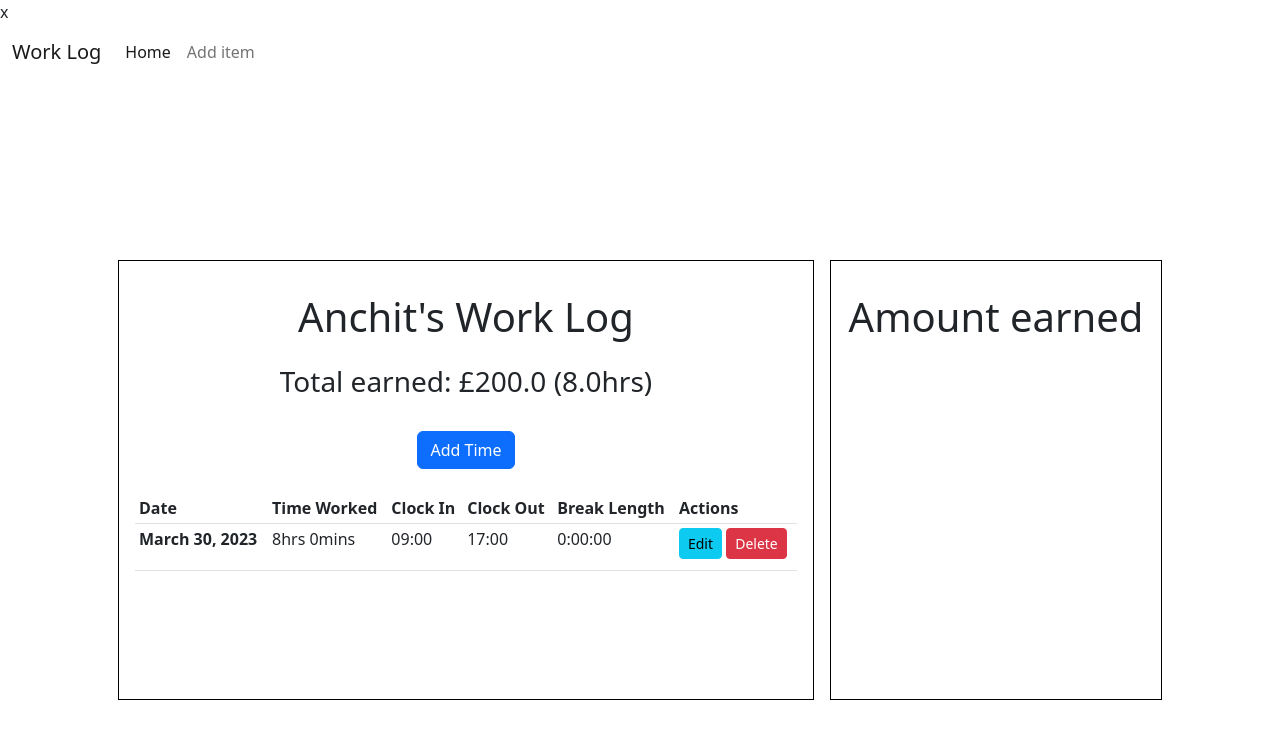
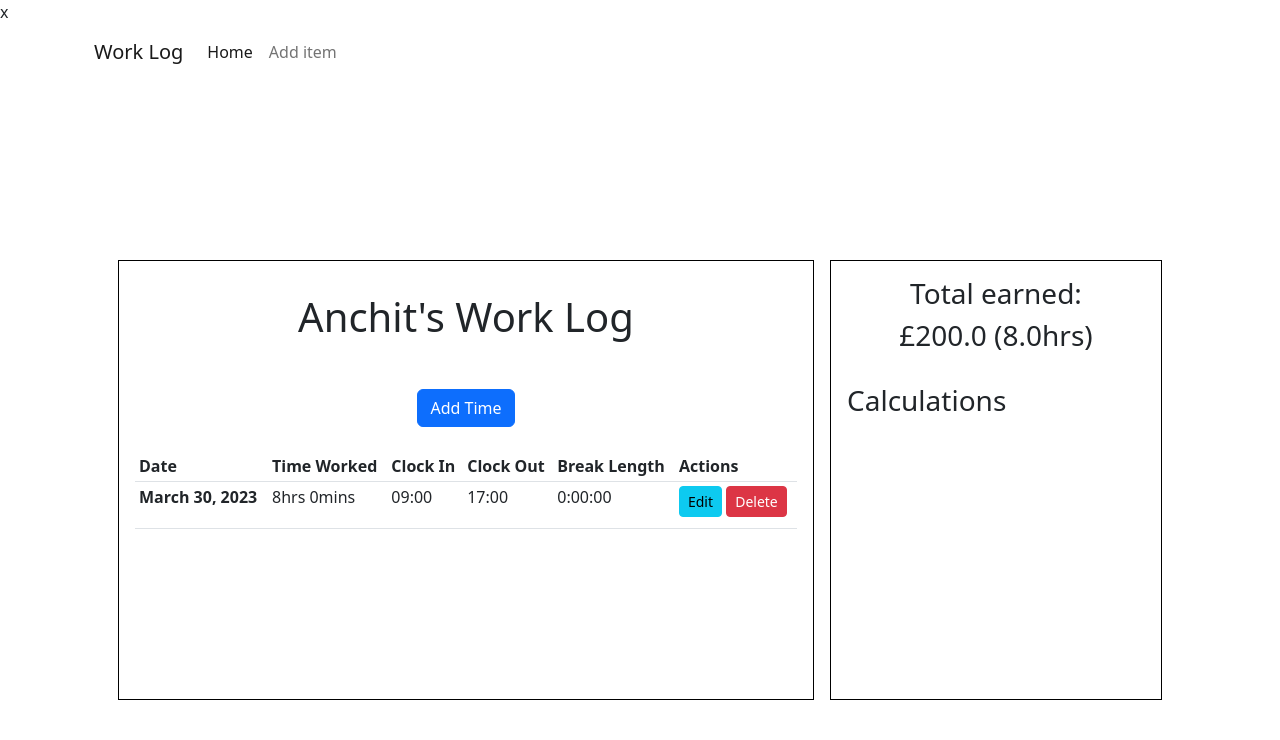
Before and after one commit to anchit-chandran/freelance-hrs-tracker, a Django app: page / in a window 1280 px wide. Shown: the top 740 px of the page. Run offline with Django 4.2, Linux system fonts and the light colour scheme; data comes from the database, SQL or seed files in the repository; both versions use the stored data as it was after the commit.

Commit message:
updates nav stylings, fixes break when no logs

```diff
--- a/timeTrackerProj/timeTrack/templates/timeTrack/base.html
+++ b/timeTrackerProj/timeTrack/templates/timeTrack/base.html
@@ -2,26 +2,34 @@
 
 <!DOCTYPE html>
 <html lang="en">
-<head>
-    <meta charset="UTF-8">
-    <meta http-equiv="X-UA-Compatible" content="IE=edge">
-    <meta name="viewport" content="width=device-width, initial-scale=1.0">
+  <head>
+    <meta charset="UTF-8" />
+    <meta http-equiv="X-UA-Compatible" content="IE=edge" />
+    <meta name="viewport" content="width=device-width, initial-scale=1.0" />
     <title>Anchit's Work Log</title>
-    <link href="https://cdn.jsdelivr.net/npm/bootstrap@5.2.3/dist/css/bootstrap.min.css" rel="stylesheet" integrity="sha384-rbsA2VBKQhggwzxH7pPCaAqO46MgnOM80zW1RWuH61DGLwZJEdK2Kadq2F9CUG65" crossorigin="anonymous">
-    <link rel="stylesheet" href="{% static 'timeTrack/styles.css' %}">
-</head>
-<body>
-
-  {% block nav %}
-  {% include 'timeTrack/nav.html' %}
-  {% endblock nav %}
+    <link
+      href="https://cdn.jsdelivr.net/npm/bootstrap@5.2.3/dist/css/bootstrap.min.css"
+      rel="stylesheet"
+      integrity="sha384-rbsA2VBKQhggwzxH7pPCaAqO46MgnOM80zW1RWuH61DGLwZJEdK2Kadq2F9CUG65"
+      crossorigin="anonymous"
+    />
+    <link rel="stylesheet" href="{% static 'timeTrack/styles.css' %}" />
+  </head>
+  <body>
+    <div class="nav-container">
+        <div class="container">
+          {% block nav %} {% include 'timeTrack/nav.html' %} {% endblock nav %}
+        </div>
+    </div>
 
     <div class="container vh-100">
-        {% block content %}
-        {% endblock content%}
+      {% block content %} {% endblock content%}
     </div>
 
-    <script src="https://cdn.jsdelivr.net/npm/bootstrap@5.2.3/dist/js/bootstrap.bundle.min.js" integrity="sha384-kenU1KFdBIe4zVF0s0G1M5b4hcpxyD9F7jL+jjXkk+Q2h455rYXK/7HAuoJl+0I4" crossorigin="anonymous"></script>
-
-</body>
+    <script
+      src="https://cdn.jsdelivr.net/npm/bootstrap@5.2.3/dist/js/bootstrap.bundle.min.js"
+      integrity="sha384-kenU1KFdBIe4zVF0s0G1M5b4hcpxyD9F7jL+jjXkk+Q2h455rYXK/7HAuoJl+0I4"
+      crossorigin="anonymous"
+    ></script>
+  </body>
 </html>
--- a/timeTrackerProj/timeTrack/templates/timeTrack/home.html
+++ b/timeTrackerProj/timeTrack/templates/timeTrack/home.html
@@ -9,8 +9,20 @@ x{% extends 'timeTrack/base.html' %} {% block content %}
     </div>
     {% block forms %} {% endblock forms %}
   </div>
+  {% if total_earned %}
   <div class="col contents-col p-3 ms-3">
-    <h1 class="text-center py-3">Amount earned</h1>
+      <div class="row">
+        <div class="col text-center">
+          <h3>Total earned:</h3>
+          <h3>£{{total_earned}} ({{total_hrs}}hrs)</h3>
+        </div>
+      </div>
+      <div class="row mt-4">
+        <div class="col text-start">
+          <h3>Calculations</h3>
+        </div>
+      </div>
   </div>
+  {% endif %}
 </div>
 {% endblock content%}
--- a/timeTrackerProj/timeTrack/templates/timeTrack/main.html
+++ b/timeTrackerProj/timeTrack/templates/timeTrack/main.html
@@ -1,9 +1,4 @@
 {% extends 'timeTrack/home.html' %} {% block forms %}
-<div class="row">
-  <div class="col text-center">
-    <h3>Total earned: £{{total_earned}} ({{total_hrs}}hrs)</h3>
-  </div>
-</div>
 <div class="row">
   <div class="col d-flex justify-content-center align-items-center my-4">
     <a class="btn btn-primary" href="{% url 'addTime' %}">Add Time</a>
--- a/timeTrackerProj/timeTrack/views.py
+++ b/timeTrackerProj/timeTrack/views.py
@@ -25,19 +25,21 @@ class TimeListView(ListView):
         # Call the base implementation first to get a context
         context = super().get_context_data(**kwargs)
 
-        # Calculate total hrs as float
-        total_hrs_dict = Times.objects.annotate(shift_length=ExpressionWrapper(
-            F('end_time') - F('start_time'),
-            output_field=DurationField()
-        )).aggregate(total_hrs=Sum('shift_length'))
+        # check if ang logs exist
+        if Times.objects.all().exists():
+            # Calculate total hrs as float
+            total_hrs_dict = Times.objects.annotate(shift_length=ExpressionWrapper(
+                F('end_time') - F('start_time'),
+                output_field=DurationField()
+            )).aggregate(total_hrs=Sum('shift_length'))
 
-        # convert into total hours
-        total_hrs = total_hrs_dict['total_hrs'].total_seconds() / 3600
-        context['total_hrs'] = total_hrs
+            # convert into total hours
+            total_hrs = total_hrs_dict['total_hrs'].total_seconds() / 3600
+            context['total_hrs'] = total_hrs
 
-        #convert into total earned
-        rate_ph = 25
-        context['total_earned'] = round(total_hrs * rate_ph, 2)
+            #convert into total earned
+            rate_ph = 25
+            context['total_earned'] = round(total_hrs * rate_ph, 2)
 
         return context
 
```
Also changed, not shown: timeTrackerProj/db.sqlite3.
